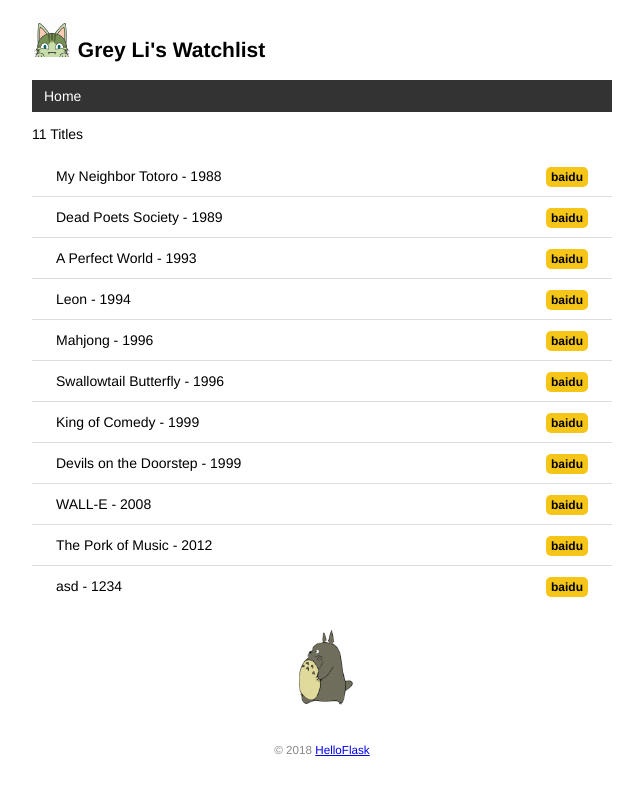
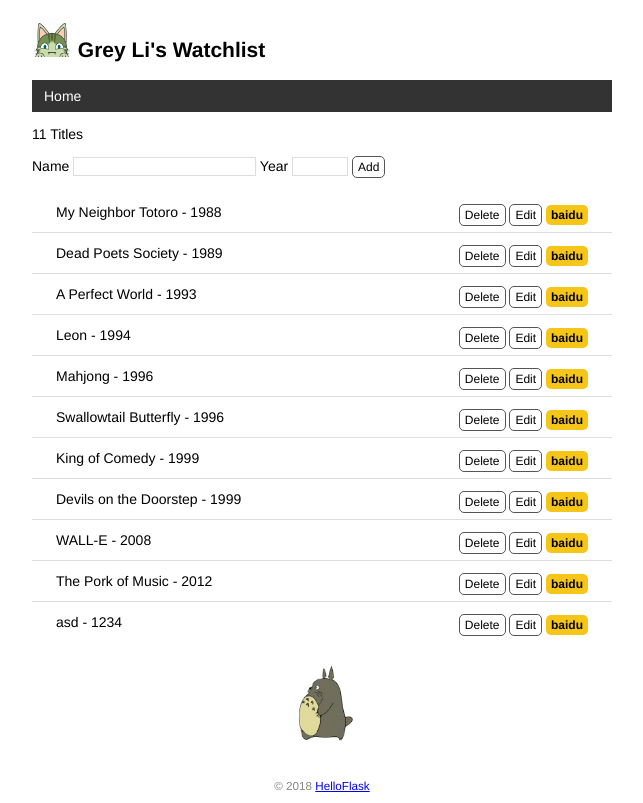
Before and after one commit to Movee-Ax/watchlist, a Flask app: page / in a window 1280 px wide. Shown: the whole page, without its empty margins (318-961 px from the left). Before the commit the page ends 756 px from the top, so only its background shows below. Run offline with Flask 2, Linux system fonts and the light colour scheme; data comes from the database, SQL or seed files in the repository; both versions use the stored data as it was after the commit.

Commit message:
Create, edit and delete item by form

```diff
--- a/app.py
+++ b/app.py
@@ -32,7 +32,7 @@
 
 # 第四章节 第五章节
 from flask_sqlalchemy import SQLAlchemy
-from flask import Flask, render_template
+from flask import Flask, render_template, url_for, redirect, request, flash
 import os
 import sys
 import click
@@ -49,9 +49,11 @@ else:
     prefix = 'sqlite:////'
 app = Flask(__name__)
 app.config['SQLALCHEMY_DATABASE_URI'] = prefix + os.path.join(app.root_path, 'data.db')
-app.config['SQLALCHEMY_TRACK_MODIFICATIONS'] = False
-# 关闭对模型修改的监控
 # 在扩展类实例化前加载配置
+app.config['SQLALCHEMY_TRACK_MODIFICATIONS'] = False  # 关闭对模型修改的监控
+app.config['SECRET_KEY'] = 'dev'  # 等同于 app.secret_key = 'dev'
+
+
 db = SQLAlchemy(app)
 
 @app.cli.command()
@@ -109,16 +111,61 @@ class Movie(db.Model):
 @app.context_processor
 def inject_user():
     user = User.query.first()
-    return dict(user = user)
+    return dict(user=user)
 
-@app.route('/')
+@app.route('/', methods=['GET', 'POST'])
+# def index():
+#     movies = Movie.query.all()
+#     # 读取用户记录
+#     # 读取所有电影记录
+#     return render_template('index.html', movies=movies)
 def index():
+    if request.method == 'POST':
+        # 判断是否是 POST 请求
+        # 获取表单数据
+        title = request.form.get('title')
+        # 传入表单对应输入字段的name值
+        year = request.form.get('year')
+        # 验证数据
+        if not title or not year or len(year) > 4 or len(title) > 60:
+            flash('Invalid input.')
+            # 显示错误提示
+            return redirect(url_for('index'))  # 重定向回主页
+            # 保存表单数据到数据库
+        movie = Movie(title=title, year=year)  # 创建记录
+        db.session.add(movie)  # 添加到数据库会话
+        db.session.commit()  # 提交数据库会话
+        flash('Item created.')  # 显示成功创建的提示
+        return redirect(url_for('index'))  # 重定向回主页
     movies = Movie.query.all()
-    # 读取用户记录
-    # 读取所有电影记录
+    #user = User.query.first()
     return render_template('index.html', movies=movies)
+
+@app.route('/movie/edit/<int:movie_id>', methods=['GET', 'POST'])
+def edit(movie_id):
+    movie = Movie.query.get_or_404(movie_id)
+    if request.method == 'POST':  # 处理编辑表单的提交请求
+        title = request.form['title']
+        year = request.form['year']
+        if not title or not year or len(year) > 4 or len(title) > 60:
+            flash('Invalid input.')
+            return redirect(url_for('edit', movie_id=movie_id))  # 重定向回对应的编辑页面
+        movie.title = title  # 更新标题
+        movie.year = year  # 更新年份
+        db.session.commit()  # 提交数据库会话
+        flash('Item updated.')
+        return redirect(url_for('index'))  # 重定向回主页
+    return render_template('edit.html', movie=movie)  # 传入被编辑的电影记录
+
+@app.route('/movie/delete/<int:movie_id>', methods=['POST'])
+#限定只接受 POST 请求
+def delete(movie_id):
+    movie = Movie.query.get_or_404(movie_id)  # 获取电影记录
+    db.session.delete(movie)  # 删除对应的记录
+    db.session.commit()  # 提交数据库会话
+    flash('Item deleted.')
+    return redirect(url_for('index'))   # 重定向回主页
 
 @app.errorhandler(404) # 传入要处理的错误代码
 def page_not_found(e): # 接受异常对象作为参数
-    user = User.query.first()
     return render_template('404.html'), 404
--- a/templates/base.html
+++ b/templates/base.html
@@ -29,9 +29,22 @@
         nav li a:hover {
             background-color: #111;
                    }
+        .alert {
+            position: relative;
+            padding: 7px;
+            margin: 7px 0;
+            border: 1px solid transparent;
+            color: #004085;
+            background-color: #cce5ff;
+            border-color: #b8daff;
+            border-radius: 5px;
+                    }
     </style>
 </head>
 <body>
+    {% for message in get_flashed_messages() %}
+        <div class="alert">{{ message }}</div>
+    {% endfor %}
 <h2>
     <img alt="Avatar" class="avatar" src="{{ url_for('static', filename='images/avatar.png') }}">
     {{ user.name }}'s Watchlist
--- a/templates/index.html
+++ b/templates/index.html
@@ -13,12 +13,49 @@
     border-radius: 5px;
     padding: 3px 5px;
 }
+input[type=submit] {
+    font-family: inherit;
+}
+input[type=text] {
+    border: 1px solid #ddd;
+}
+input[name=year] {
+    width: 50px;
+}
+.btn {
+    font-size: 12px;
+    padding: 3px 5px;
+    text-decoration: none;
+    cursor: pointer;
+    background-color: white;
+    color: black;
+    border: 1px solid #555555;
+    border-radius: 5px;
+}
+.btn:hover {
+    text-decoration: none;
+    background-color: black;
+    color: white;
+    border: 1px solid black;
+}
+.inline-form {
+    display: inline;
+}
 </style>
 <p>{{ movies|length }} Titles</p>
+    <form method="post">
+        Name <input type="text" name="title" autocomplete="off" required>
+        Year <input type="text" name="year" autocomplete="off" required>
+        <input class="btn" type="submit" name="submit" value="Add">
+    </form>
 <ul class="movie-list">
     {% for movie in movies %}
     <li>{{ movie.title }} - {{ movie.year }}
         <span class="float-right">
+            <form class="inline-form" method="post" action="{{ url_for('delete', movie_id=movie.id) }}">
+                <input class="btn" type="submit" name="delete" value="Delete" onclick="return confirm('Are you sure?')">
+            </form>
+            <a class="btn" href="{{ url_for('edit', movie_id=movie.id) }}">Edit</a>
             <a class="imdb" href="https://www.baidu.com/s?wd={{movie.title}}&rsv_spt=1&rsv_iqid=0x8bff1eee00020a3b&issp=1&f=8&rsv_bp=1&rsv_idx=2&ie=utf-8&rqlang=cn&tn=baiduhome_pg&rsv_enter=1&rsv_dl=tb&oq=%25E5%2593%2588%25E5%2593%2588&rsv_btype=t&inputT=624&rsv_t=3ef73CZredQf9sfptE8PPAECfcdaiXhDqrncM0ljUGW96D1y70Wx%2F%2BHWEFujE3PbCeUJ&rsv_sug1=4&rsv_sug7=100&rsv_pq=abcccd0c0000baac&rsv_sug3=3&rsv_sug2=0&prefixsug=%25E5%2593%2588%25E5%2593%2588%25E5%2593%2588%25E5%2593%2588%25E5%2595%258A&rsp=1&rsv_sug4=11339" target="_blank" title="Find this movie on IMDb">baidu</a>
         </span>
     </li>
```
Also changed, not shown: templates/edit.html (added, +9 -0 lines), data.db.
